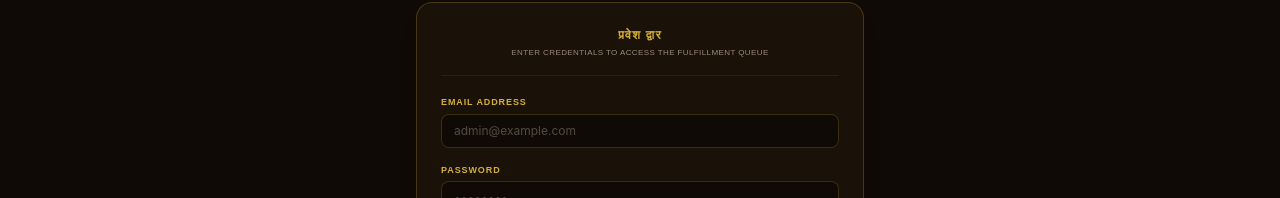
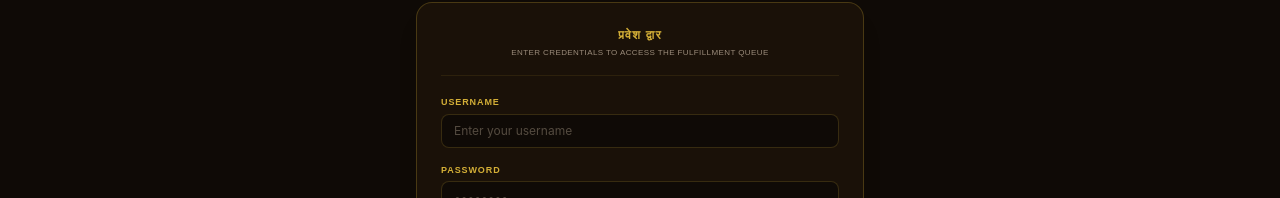
Before and after one commit to Saptak-d/ASTRODEV_Frontend, a React (Vite) app: page /admin/login in a window 1280 px wide. Shown: the part 360-558 px from the top of the page. Built offline with nearby package versions, Linux system fonts and the light colour scheme; no server answers.

Commit message:
Change admin login email field to plain text username input (no email format required)

```diff
--- a/src/pages/AdminLogin.jsx
+++ b/src/pages/AdminLogin.jsx
@@ -20,7 +20,7 @@ export default function AdminLogin() {
   const handleSubmit = async (e) => {
     e.preventDefault();
     if (!email || !password) {
-      setError('कृपया ईमेल और पासवर्ड भरें।');
+      setError('कृपया यूज़रनेम और पासवर्ड भरें।');
       return;
     }
 
@@ -90,15 +90,16 @@ export default function AdminLogin() {
         <form onSubmit={handleSubmit} className="space-y-4">
           <div className="space-y-1">
             <label className="block text-[9px] font-bold text-[#D4AF37] uppercase tracking-widest">
-              Email Address
+              Username
             </label>
             <input
               required
-              type="email"
+              type="text"
+              autoComplete="username"
               value={email}
               onChange={(e) => setEmail(e.target.value)}
               className="w-full px-3 py-2 text-xs bg-[#0F0A06] text-[#F5F2E9] border border-[#D4AF37]/20 rounded-lg focus:ring-1 focus:ring-[#D4AF37] focus:border-[#D4AF37] outline-none placeholder-[#9A8B7A]/50 transition-all font-sans"
-              placeholder="admin@example.com"
+              placeholder="Enter your username"
             />
           </div>
 
```
